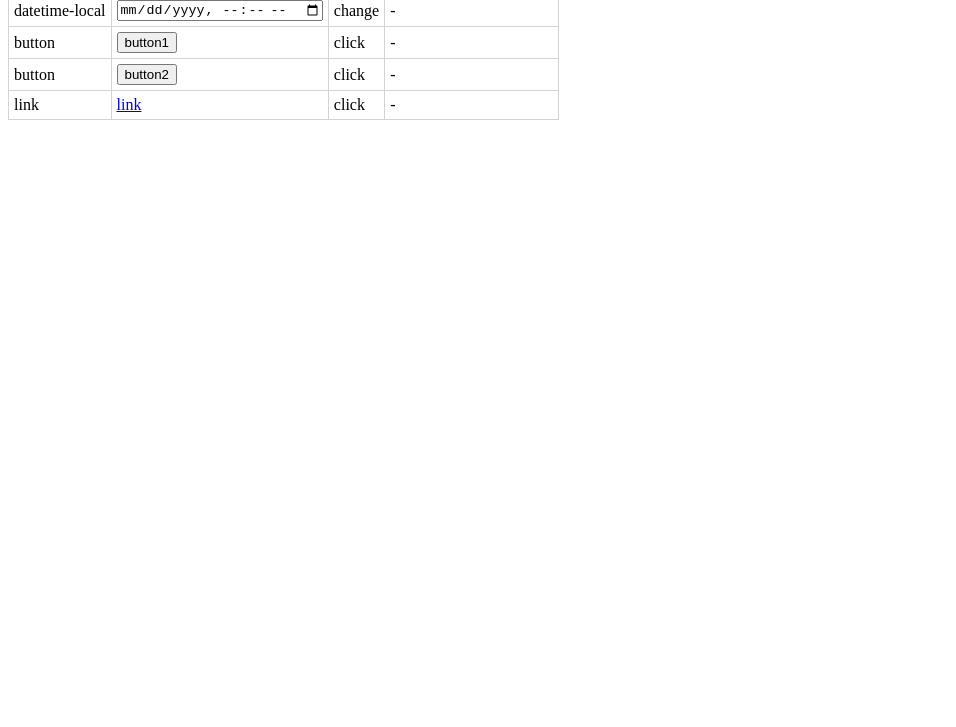
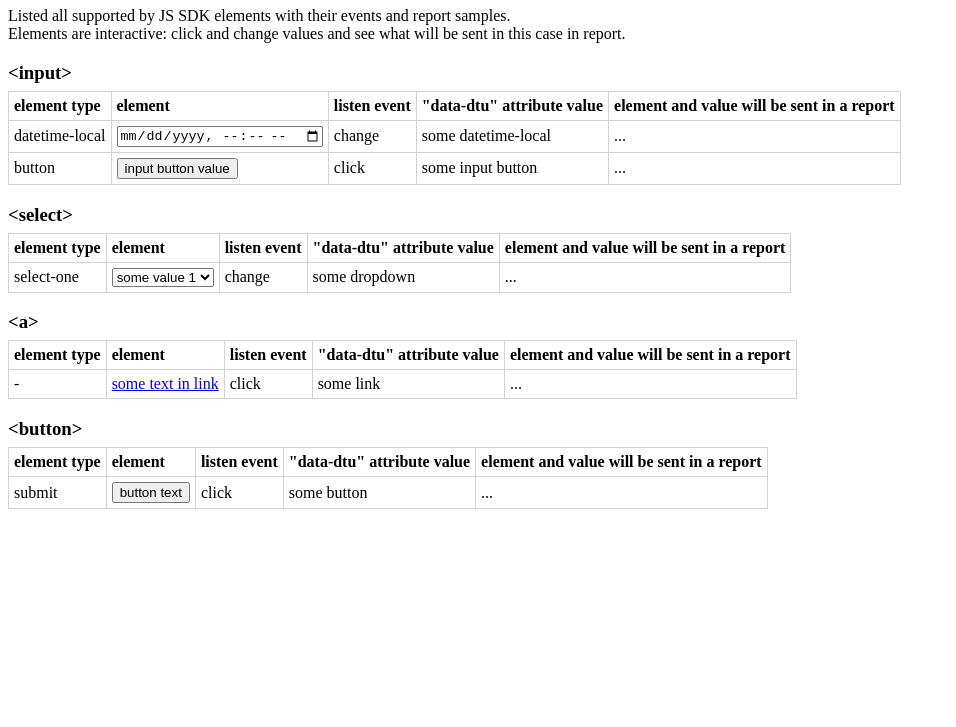
Before and after one commit to alexeyhimself/dtu_sdk_js, a website: page dtu_sdk_story_book.html in a window 1280 px wide. Shown: the part 73-800 px from the top of the page, without its empty margins (0-956 px from the left). Drawn offline with Linux system fonts and the light colour scheme.

Commit message:
updated story book, changed sdk from features to elements

```diff
--- a/dtu_sdk.js
+++ b/dtu_sdk.js
@@ -9,6 +9,7 @@ const DEFAULT_ELEMENTS_EVENTS = {
         'button': ['click'],
         '': ['click'], // link button in bootstrap 5 at least
         undefined: ['click'],
+        'submit': ['click'],
       };
 const DEFAULT_LISTEN_TO_DEFAULT_EVENTS = true;
 const DEFAULT_CALLBACK = console.log;
@@ -69,8 +70,8 @@ class DoTheyUse {
   }
 
   enrich_report(element, value) {
-    this.report.feature = element;
-    this.report.feature_path = ['', element];
+    this.report.element = element;
+    this.report.element_path = ['', element];
     this.report.value = value;
     this.report.date_time = Date.now();
   }
@@ -98,20 +99,26 @@ class DoTheyUse {
   listen() {
     for (let i = 0; i < this.elements_to_listen_to.length; i++) {
       const element = this.elements_to_listen_to[i];
-      const events_to_listen = DEFAULT_ELEMENTS_EVENTS[element.type];
-      const dtu_this = this;
-      for (let j = 0; j < events_to_listen.length; j++) {
-        try {
+      try {
+        const events_to_listen = DEFAULT_ELEMENTS_EVENTS[element.type];
+        const dtu_this = this;
+        for (let j = 0; j < events_to_listen.length; j++) {
           element.addEventListener(events_to_listen[j], function (e) {
             const event_this = this; // to distinguish event.this and dtu.this
             const el = event_this.dataset[DEFAULT_DTU_DATASET_ATTRIBUTE];
-            const val = event_this.value;
+            let val = undefined;
+
+            if (['A', 'BUTTON'].includes(element.tagName))
+              val = element.innerText;
+            else
+              val = event_this.value;
+
             dtu_this.send(el, val);
           }, false);
         }
-        catch (error) {
-          console.error("DoTheyUse can't bind listener to an element: ", element, " due to an error: ", error);
-        }
+      }
+      catch (error) {
+        console.error("Unsupported element:\n", element, "\n", error);
       }
     }
   }
--- a/dtu_sdk_story_book.html
+++ b/dtu_sdk_story_book.html
@@ -11,72 +11,126 @@
     th, td {
       border-style: groove;
       padding: 5px;
+      text-align: left;
+    }
+    h3 {
+      margin-bottom: 7px;
     }
   </style>
   <body>
+    <h1>Story Book for <a href="https://github.com/alexeyhimself/dtu_sdk_js">"Do They Use" service JavaScript SDK</a></h1>
+    <p>Listed all supported by JS SDK elements with their events and report samples.<br> Elements are interactive: click and change values and see what will be sent in this case in report.</p>
+    <h3>&lt;input&gt;</h3>
     <table>
       <tr>
         <th>element type</th>
         <th>element</th>
-        <th>event</th>
-        <th>element, value in report</th>
+        <th>listen event</th>
+        <th>"data-dtu" attribute value</th>
+        <th>element and value will be sent in a report</th>
+      </tr>
+      <tbody>
+        <tr>
+          <td>datetime-local</td>
+          <td>
+            <input type="datetime-local" data-dtu="some datetime-local"/>
+          </td>
+          <td>change</td>
+          <td>some datetime-local</td>
+          <td id="some datetime-local">...</td>
+        </tr>
+        <tr>
+        <tr>
+          <td>button</td>
+          <td>
+            <input type="button" data-dtu="some input button" value="input button value" />
+          </td>
+          <td>click</td>
+          <td>some input button</td>
+          <td id="some input button">...</td>
+        </tr>
+      </tbody>
+    </table>
+
+    <h3>&lt;select&gt;</h3>
+    <table>
+      <tr>
+        <th>element type</th>
+        <th>element</th>
+        <th>listen event</th>
+        <th>"data-dtu" attribute value</th>
+        <th>element and value will be sent in a report</th>
       </tr>
       <tbody>
         <tr>
           <td>select-one</td>
           <td>
             <select data-dtu="some dropdown">
-              <option>value 1</option>
-              <option>value 2</option>
+              <option>some value 1</option>
+              <option>some value 2</option>
             </select>
           </td>
           <td>change</td>
-          <td id="some dropdown">-</td>
+          <td>some dropdown</td>
+          <td id="some dropdown">...</td>
         </tr>
+      </tbody>
+    </table>
+
+    <h3>&lt;a&gt;</h3>
+    <table>
+      <tr>
+        <th>element type</th>
+        <th>element</th>
+        <th>listen event</th>
+        <th>"data-dtu" attribute value</th>
+        <th>element and value will be sent in a report</th>
+      </tr>
+      <tbody>
         <tr>
-          <td>datetime-local</td>
+          <td>-</td>
           <td>
-            <input type="datetime-local" data-dtu="some datetime-local"/>
-          </td>
-          <td>change</td>
-          <td id="some datetime-local">-</td>
-        </tr>
-        <tr>
-          <td>button</td>
-          <td>
-            <button type="button" data-dtu="some button1"/>button1</button>
+            <a href="#" data-dtu="some link"/>some text in link</a>
           </td>
           <td>click</td>
-          <td id="some button1">-</td>
+          <td>some link</td>
+          <td id="some link">...</td>
         </tr>
+      </tbody>
+    </table>
+
+    <h3>&lt;button&gt;</h3>
+    <table>
+      <tr>
+        <th>element type</th>
+        <th>element</th>
+        <th>listen event</th>
+        <th>"data-dtu" attribute value</th>
+        <th>element and value will be sent in a report</th>
+      </tr>
+      <tbody>
         <tr>
-          <td>button</td>
+          <td>submit</td>
           <td>
-            <input type="button" data-dtu="some button2" value="button2" />
+            <button type="submit" data-dtu="some button"/>button text</button>
           </td>
           <td>click</td>
-          <td id="some button2">-</td>
-        </tr>
-        <tr>
-          <td>link</td>
-          <td>
-            <a href="#" data-dtu="some link"/>link</a>
-          </td>
-          <td>click</td>
-          <td id="some link">-</td>
+          <td>some button</td>
+          <td id="some button">...</td>
         </tr>
       </tbody>
     </table>
 
     <script type="text/javascript">
       function update_storybook(report) {
-        let td_element = document.getElementById(report.feature);
-        let element_value = {'element': report.feature, 'value': report.value};
+        let td_element = document.getElementById(report.element);
+        let element_value = {'element': report.element, 'value': report.value};
         td_element.innerHTML = JSON.stringify(element_value);
         console.log(JSON.stringify(report))
-      }
+      };
     </script>
-    <script src="https://alexeyhimself.github.io/dtu_sdk_js/dtu_sdk.js"></script>
+
+    <script src="dtu_sdk.js"></script>
     <script type="text/javascript">
       const dtu = dotheyuse({
         'ctag': 'DTU STORY BOOK CTAG',
```
